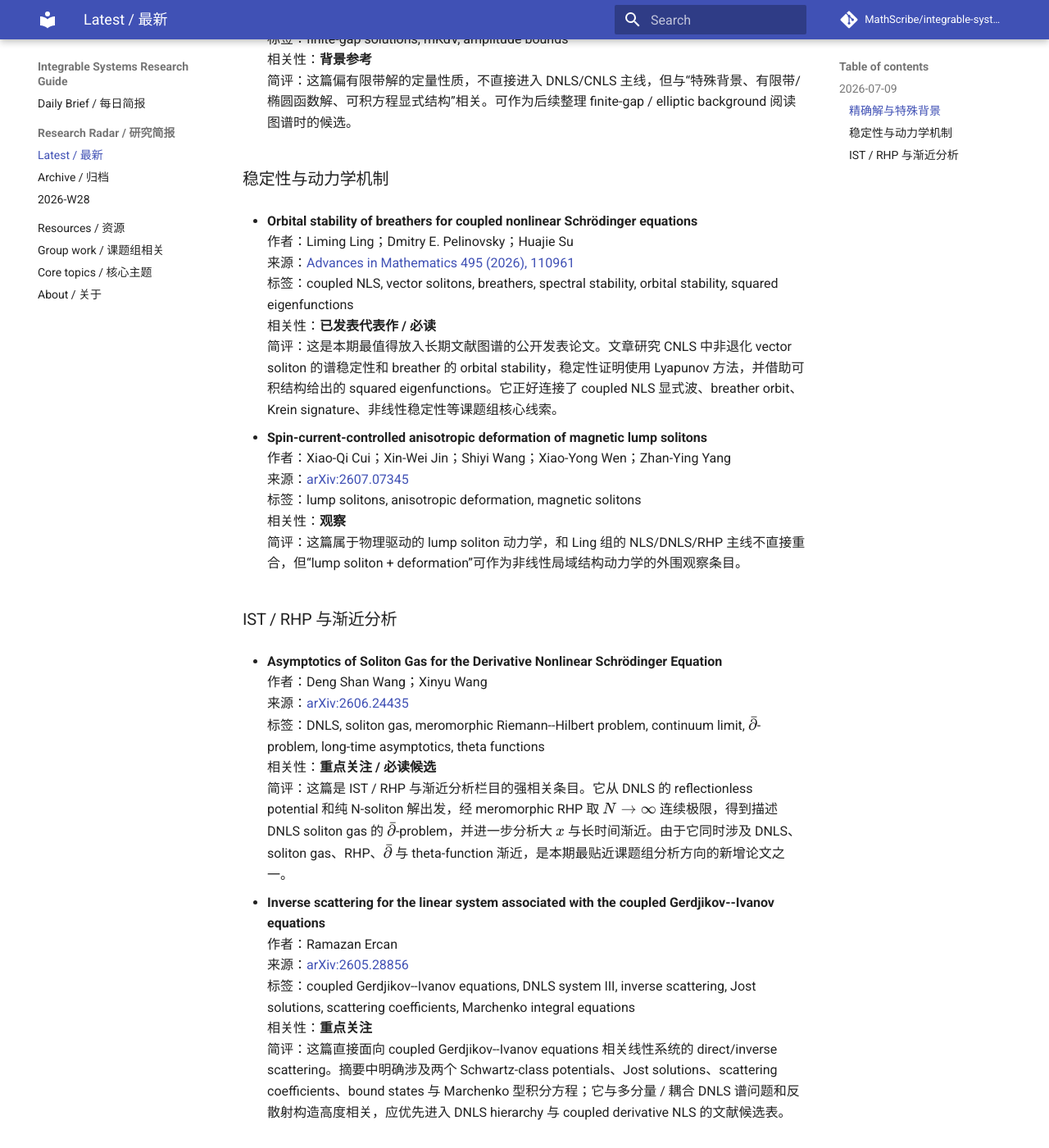
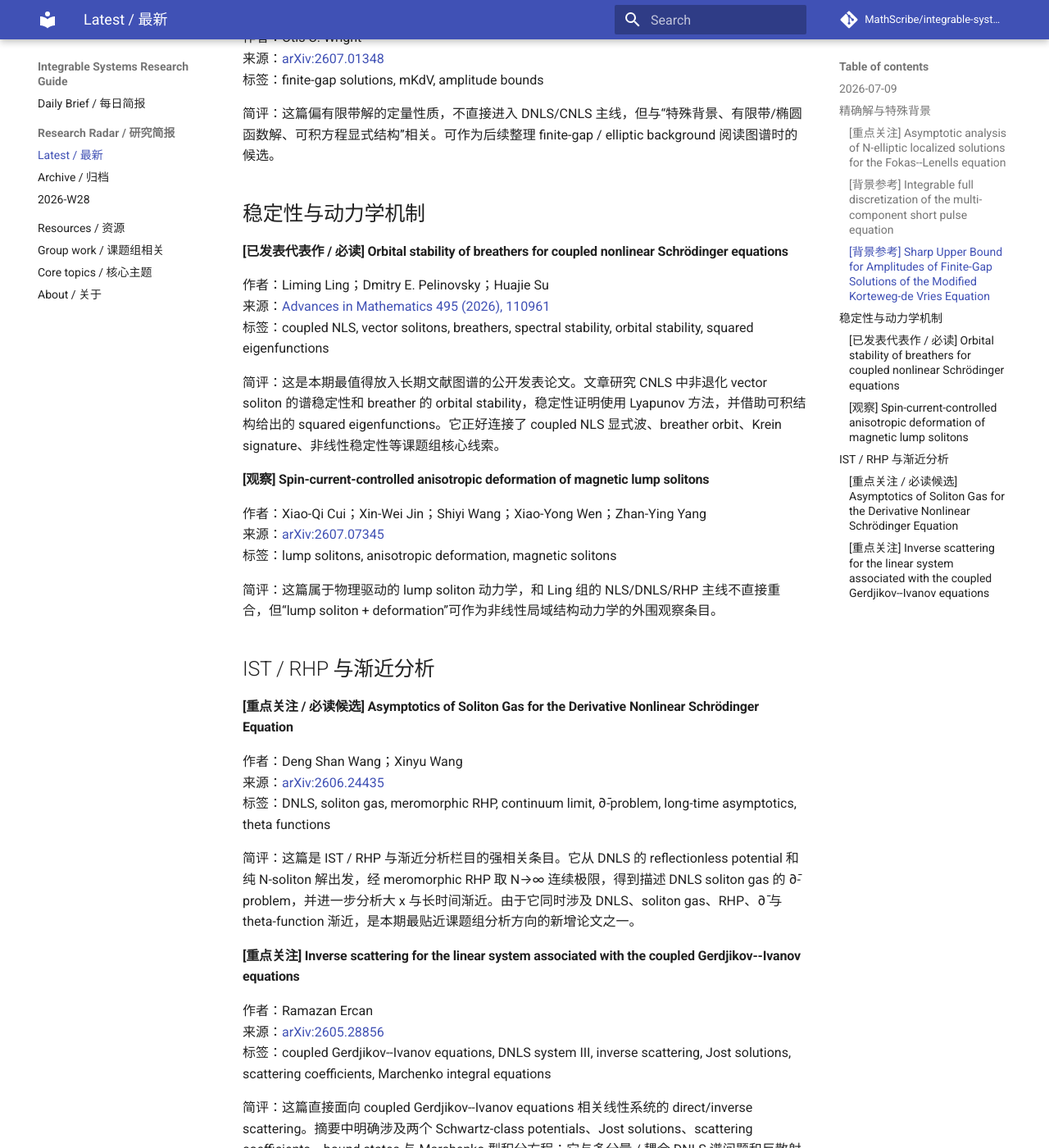
Before and after one commit to MathScribe/integrable-systems-guide, an MkDocs documentation site: the page built from docs/radar/latest.md, in a window 1280 px wide and 1400 px high, scrolled down 1148 px. Shown: the whole window at 82% size. Built offline with MkDocs 1.6.1 and Material for MkDocs 9.7.7, drawn with Linux system fonts in a browser that asks for light colours; comment, search, counter and statistics services are not loaded; some of the changed text lies outside the part shown.

Commit message:
Improve latest brief layout and math display

```diff
--- a/docs/radar/latest.md
+++ b/docs/radar/latest.md
@@ -7,59 +7,66 @@
 
 ## 2026-07-09
 
-今日简报已按“多分量 / DNLS / coupled systems 优先”的标准修订。上一版 IST / RHP 栏目中两篇 Lax pair / Painlevé 观察条目相关性偏弱，现已移出本期；本栏改为收录 DNLS soliton gas 与 coupled Gerdjikov--Ivanov inverse scattering 两篇更贴近课题组方向的论文。
+今日简报按“多分量 / DNLS / coupled systems 优先”的标准整理。上一版 IST / RHP 栏目中两篇 Lax pair / Painlevé 观察条目相关性偏弱，现已移出本期；本栏改为收录 DNLS soliton gas 与 coupled Gerdjikov--Ivanov inverse scattering 两篇更贴近课题组方向的论文。
 
-### 精确解与特殊背景
+## 精确解与特殊背景
 
-- **Asymptotic analysis of N-elliptic localized solutions for the Fokas--Lenells equation**
-  作者：Wang Tang；Guo-Fu Yu
-  来源：[arXiv:2607.06409](https://arxiv.org/abs/2607.06409)
-  标签：Fokas--Lenells equation, elliptic localized solutions, Darboux--Bäcklund transformation, Weierstrass elliptic functions
-  相关性：**重点关注**
-  简评：这篇与课题组的 DNLS / Fokas--Lenells / 椭圆背景局域波方向高度贴近。摘要中明确使用 Lax pair、Weierstrass 椭圆函数和 N-fold Darboux--Bäcklund transformation 构造 N-elliptic localized solutions，并分析沿传播方向与传播方向之间的渐近行为，适合作为“椭圆背景 + Darboux + 渐近分析”的近期重点条目。
+#### [重点关注] Asymptotic analysis of N-elliptic localized solutions for the Fokas--Lenells equation
 
-- **Integrable full discretization of the multi-component short pulse equation**
-  作者：Ayako Hori；Yuta Tanaka；Ken-ichi Maruno；Yasuhiro Ohta；Bao-Feng Feng
-  来源：[arXiv:2607.04756](https://arxiv.org/abs/2607.04756)
-  标签：multi-component short pulse equation, integrable discretization, soliton systems
-  相关性：**背景参考**
-  简评：方程不是 NLS/DNLS，但“多分量 + 可积离散化 + short pulse”与课题组早期 complex short pulse、Darboux/局域波相关工作有外围联系。适合保留为多分量可积模型和离散化方向的背景条目。
+作者：Wang Tang；Guo-Fu Yu
+来源：[arXiv:2607.06409](https://arxiv.org/abs/2607.06409)
+标签：Fokas--Lenells equation, elliptic localized solutions, Darboux--Bäcklund transformation, Weierstrass elliptic functions
 
-- **Sharp Upper Bound for Amplitudes of Finite-Gap Solutions of the Modified Korteweg-de Vries Equation**
-  作者：Otis C. Wright
-  来源：[arXiv:2607.01348](https://arxiv.org/abs/2607.01348)
-  标签：finite-gap solutions, mKdV, amplitude bounds
-  相关性：**背景参考**
-  简评：这篇偏有限带解的定量性质，不直接进入 DNLS/CNLS 主线，但与“特殊背景、有限带/椭圆函数解、可积方程显式结构”相关。可作为后续整理 finite-gap / elliptic background 阅读图谱时的候选。
+简评：这篇与课题组的 DNLS / Fokas--Lenells / 椭圆背景局域波方向高度贴近。摘要中明确使用 Lax pair、Weierstrass 椭圆函数和 N-fold Darboux--Bäcklund transformation 构造 N-elliptic localized solutions，并分析沿传播方向与传播方向之间的渐近行为，适合作为“椭圆背景 + Darboux + 渐近分析”的近期重点条目。
 
-### 稳定性与动力学机制
+#### [背景参考] Integrable full discretization of the multi-component short pulse equation
 
-- **Orbital stability of breathers for coupled nonlinear Schrödinger equations**
-  作者：Liming Ling；Dmitry E. Pelinovsky；Huajie Su
-  来源：[Advances in Mathematics 495 (2026), 110961](https://dmpeli.math.mcmaster.ca/PaperBank/BreathersCoupledNLS.pdf)
-  标签：coupled NLS, vector solitons, breathers, spectral stability, orbital stability, squared eigenfunctions
-  相关性：**已发表代表作 / 必读**
-  简评：这是本期最值得放入长期文献图谱的公开发表论文。文章研究 CNLS 中非退化 vector soliton 的谱稳定性和 breather 的 orbital stability，稳定性证明使用 Lyapunov 方法，并借助可积结构给出的 squared eigenfunctions。它正好连接了 coupled NLS 显式波、breather orbit、Krein signature、非线性稳定性等课题组核心线索。
+作者：Ayako Hori；Yuta Tanaka；Ken-ichi Maruno；Yasuhiro Ohta；Bao-Feng Feng
+来源：[arXiv:2607.04756](https://arxiv.org/abs/2607.04756)
+标签：multi-component short pulse equation, integrable discretization, soliton systems
 
-- **Spin-current-controlled anisotropic deformation of magnetic lump solitons**
-  作者：Xiao-Qi Cui；Xin-Wei Jin；Shiyi Wang；Xiao-Yong Wen；Zhan-Ying Yang
-  来源：[arXiv:2607.07345](https://arxiv.org/abs/2607.07345)
-  标签：lump solitons, anisotropic deformation, magnetic solitons
-  相关性：**观察**
-  简评：这篇属于物理驱动的 lump soliton 动力学，和 Ling 组的 NLS/DNLS/RHP 主线不直接重合，但“lump soliton + deformation”可作为非线性局域结构动力学的外围观察条目。
+简评：方程不是 NLS/DNLS，但“多分量 + 可积离散化 + short pulse”与课题组早期 complex short pulse、Darboux/局域波相关工作有外围联系。适合保留为多分量可积模型和离散化方向的背景条目。
 
-### IST / RHP 与渐近分析
+#### [背景参考] Sharp Upper Bound for Amplitudes of Finite-Gap Solutions of the Modified Korteweg-de Vries Equation
 
-- **Asymptotics of Soliton Gas for the Derivative Nonlinear Schrödinger Equation**
-  作者：Deng Shan Wang；Xinyu Wang
-  来源：[arXiv:2606.24435](https://arxiv.org/abs/2606.24435)
-  标签：DNLS, soliton gas, meromorphic Riemann--Hilbert problem, continuum limit, \(\bar\partial\)-problem, long-time asymptotics, theta functions
-  相关性：**重点关注 / 必读候选**
-  简评：这篇是 IST / RHP 与渐近分析栏目的强相关条目。它从 DNLS 的 reflectionless potential 和纯 N-soliton 解出发，经 meromorphic RHP 取 \(N\to\infty\) 连续极限，得到描述 DNLS soliton gas 的 \(\bar\partial\)-problem，并进一步分析大 \(x\) 与长时间渐近。由于它同时涉及 DNLS、soliton gas、RHP、\(\bar\partial\) 与 theta-function 渐近，是本期最贴近课题组分析方向的新增论文之一。
+作者：Otis C. Wright
+来源：[arXiv:2607.01348](https://arxiv.org/abs/2607.01348)
+标签：finite-gap solutions, mKdV, amplitude bounds
 
-- **Inverse scattering for the linear system associated with the coupled Gerdjikov--Ivanov equations**
-  作者：Ramazan Ercan
-  来源：[arXiv:2605.28856](https://arxiv.org/abs/2605.28856)
-  标签：coupled Gerdjikov--Ivanov equations, DNLS system III, inverse scattering, Jost solutions, scattering coefficients, Marchenko integral equations
-  相关性：**重点关注**
-  简评：这篇直接面向 coupled Gerdjikov--Ivanov equations 相关线性系统的 direct/inverse scattering。摘要中明确涉及两个 Schwartz-class potentials、Jost solutions、scattering coefficients、bound states 与 Marchenko 型积分方程；它与多分量 / 耦合 DNLS 谱问题和反散射构造高度相关，应优先进入 DNLS hierarchy 与 coupled derivative NLS 的文献候选表。
+简评：这篇偏有限带解的定量性质，不直接进入 DNLS/CNLS 主线，但与“特殊背景、有限带/椭圆函数解、可积方程显式结构”相关。可作为后续整理 finite-gap / elliptic background 阅读图谱时的候选。
+
+## 稳定性与动力学机制
+
+#### [已发表代表作 / 必读] Orbital stability of breathers for coupled nonlinear Schrödinger equations
+
+作者：Liming Ling；Dmitry E. Pelinovsky；Huajie Su
+来源：[Advances in Mathematics 495 (2026), 110961](https://dmpeli.math.mcmaster.ca/PaperBank/BreathersCoupledNLS.pdf)
+标签：coupled NLS, vector solitons, breathers, spectral stability, orbital stability, squared eigenfunctions
+
+简评：这是本期最值得放入长期文献图谱的公开发表论文。文章研究 CNLS 中非退化 vector soliton 的谱稳定性和 breather 的 orbital stability，稳定性证明使用 Lyapunov 方法，并借助可积结构给出的 squared eigenfunctions。它正好连接了 coupled NLS 显式波、breather orbit、Krein signature、非线性稳定性等课题组核心线索。
+
+#### [观察] Spin-current-controlled anisotropic deformation of magnetic lump solitons
+
+作者：Xiao-Qi Cui；Xin-Wei Jin；Shiyi Wang；Xiao-Yong Wen；Zhan-Ying Yang
+来源：[arXiv:2607.07345](https://arxiv.org/abs/2607.07345)
+标签：lump solitons, anisotropic deformation, magnetic solitons
+
+简评：这篇属于物理驱动的 lump soliton 动力学，和 Ling 组的 NLS/DNLS/RHP 主线不直接重合，但“lump soliton + deformation”可作为非线性局域结构动力学的外围观察条目。
+
+## IST / RHP 与渐近分析
+
+#### [重点关注 / 必读候选] Asymptotics of Soliton Gas for the Derivative Nonlinear Schrödinger Equation
+
+作者：Deng Shan Wang；Xinyu Wang
+来源：[arXiv:2606.24435](https://arxiv.org/abs/2606.24435)
+标签：DNLS, soliton gas, meromorphic RHP, continuum limit, ∂̄-problem, long-time asymptotics, theta functions
+
+简评：这篇是 IST / RHP 与渐近分析栏目的强相关条目。它从 DNLS 的 reflectionless potential 和纯 N-soliton 解出发，经 meromorphic RHP 取 N→∞ 连续极限，得到描述 DNLS soliton gas 的 ∂̄-problem，并进一步分析大 x 与长时间渐近。由于它同时涉及 DNLS、soliton gas、RHP、∂̄ 与 theta-function 渐近，是本期最贴近课题组分析方向的新增论文之一。
+
+#### [重点关注] Inverse scattering for the linear system associated with the coupled Gerdjikov--Ivanov equations
+
+作者：Ramazan Ercan
+来源：[arXiv:2605.28856](https://arxiv.org/abs/2605.28856)
+标签：coupled Gerdjikov--Ivanov equations, DNLS system III, inverse scattering, Jost solutions, scattering coefficients, Marchenko integral equations
+
+简评：这篇直接面向 coupled Gerdjikov--Ivanov equations 相关线性系统的 direct/inverse scattering。摘要中明确涉及两个 Schwartz-class potentials、Jost solutions、scattering coefficients、bound states 与 Marchenko 型积分方程；它与多分量 / 耦合 DNLS 谱问题和反散射构造高度相关，应优先进入 DNLS hierarchy 与 coupled derivative NLS 的文献候选表。
```
